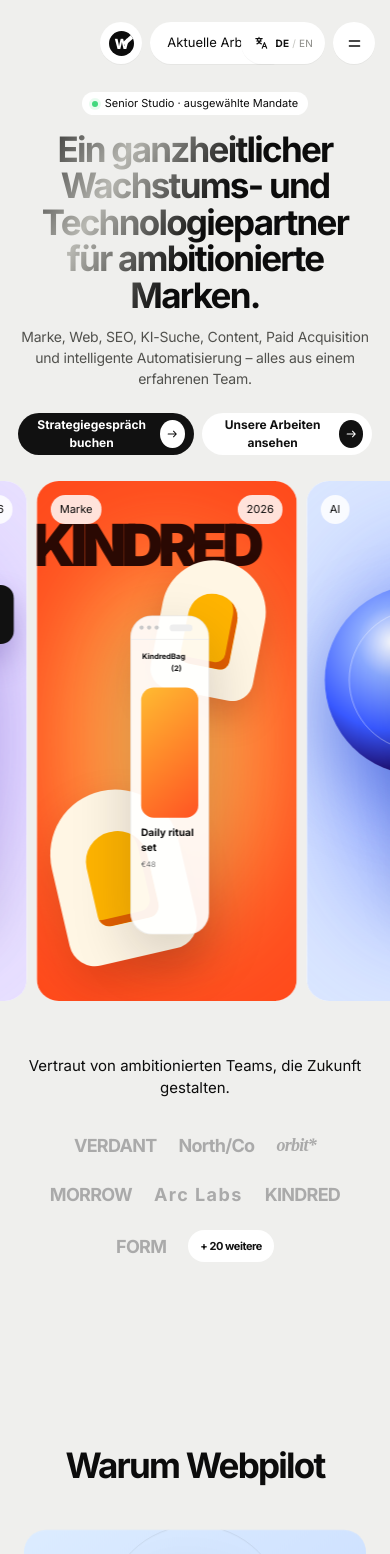
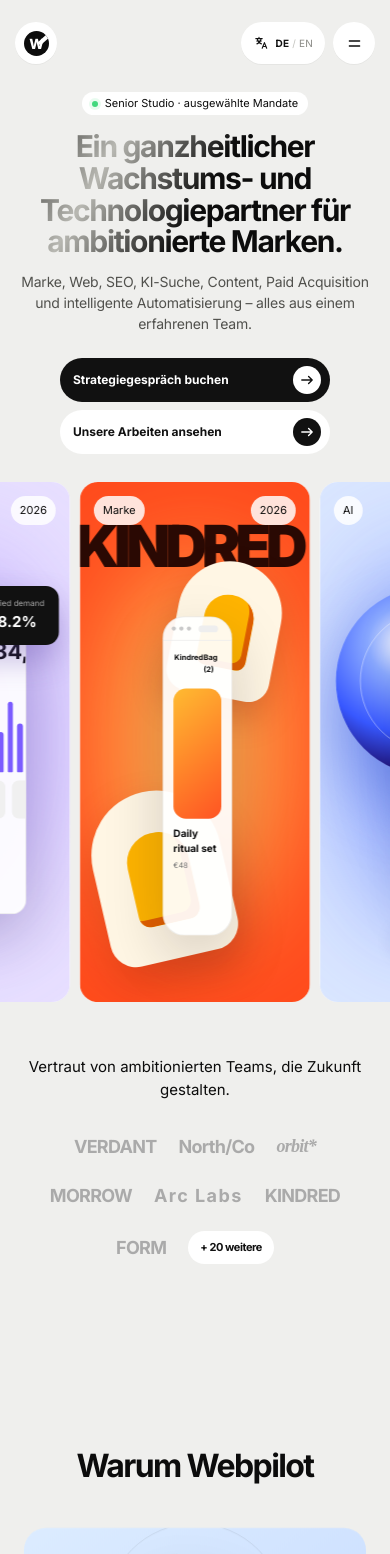
Before and after one commit to digitalmoneyseo-droid/webpilot, a Next.js app: page / in a window 390 px wide. Shown: the top 1554 px of the page. Built offline with nearby package versions, Linux system fonts and the light colour scheme.

Commit message:
Polish mobile hero and portfolio layout

```diff
--- a/src/app/globals.css
+++ b/src/app/globals.css
@@ -22,7 +22,7 @@
 button { color: inherit; }
 ::selection { background: #191919; color: #fff; }
 
-.site-header { position: absolute; z-index: 50; top: 22px; left: 0; right: 0; width: max-content; margin: auto; display: flex; align-items: center; gap: 8px; }
+.site-header { position: fixed; z-index: 50; top: 22px; left: 22px; width: max-content; display: flex; align-items: center; gap: 8px; }
 .header-mark, .header-pill, .header-language, .header-menu { height: 42px; background: #fff; border: 0; border-radius: 999px; display: inline-flex; align-items: center; justify-content: center; box-shadow: 0 1px 0 rgba(0,0,0,.04); }
 .header-mark { width: 42px; }
 .header-pill { padding: 0 17px; font-size: 13px; white-space: nowrap; }
@@ -69,9 +69,9 @@
 .text-link svg { width: 17px; }
 
 .work-ribbon { overflow: hidden; padding: 0 16px 46px; }
-.work-ribbon-track { --ribbon-gap:14px; --ribbon-half-gap:7px; display:flex; gap:var(--ribbon-gap); width:max-content; will-change:transform; animation:work-ribbon-scroll 30s linear infinite; }
+.work-ribbon-track { --ribbon-gap:14px; --ribbon-half-gap:7px; display:flex; gap:var(--ribbon-gap); width:max-content; will-change:transform; animation:work-ribbon-scroll 38s linear infinite; }
 .work-ribbon-group { display:flex; gap:var(--ribbon-gap); flex:none; }
-.work-ribbon .project-card { width: 320px; height: 230px; flex: none; border-radius: 20px; }
+.work-ribbon .project-card { width: 410px; height: 280px; flex: none; border-radius: 20px; }
 .work-ribbon .project-visual { min-height: 0; }
 @keyframes work-ribbon-scroll { to { transform:translate3d(calc(-50% - var(--ribbon-half-gap)),0,0); } }
 .project-card { position: relative; display: flex; flex-direction: column; background: #fff; border-radius: var(--radius); overflow: hidden; min-height: 520px; isolation: isolate; transition: transform .45s cubic-bezier(.22,1,.36,1); }
@@ -199,27 +199,31 @@
 }
 
 @media (max-width: 900px) {
+  .site-header { left:15px; }
   .header-menu, .menu-close { right: 15px; }
   .work-ribbon-track { transform:none; }
-  .work-ribbon .project-card { width: 300px; height: 215px; }
+  .work-ribbon .project-card { width: 310px; height: 260px; }
   .faq-layout { grid-template-columns:1fr; gap:40px; }
 }
 
 @media (max-width: 600px) {
-  .hero h1 { font-size: 35px; line-height: 1.04; }
-  .section-heading h2 { font-size: 35px; }
-  .search-copy h2 { font-size: 38px; }
-  .menu-links a { font-size: 38px; }
-  .editorial-hero h1, .case-hero h1 { font-size: 48px; }
-  .split-cta h2 { font-size: 38px; }
-  .service-statement h2, .about-manifesto h2 { font-size: 34px; }
+  .hero { min-height:0; padding:92px 18px 28px; }
+  .hero h1 { font-size:30px; line-height:1.06; letter-spacing:-.045em; }
+  .hero-actions { width:min(270px,100%); flex-direction:column; align-items:stretch; }
+  .hero-actions .pill-button { width:100%; min-height:44px; justify-content:space-between; white-space:nowrap; }
+  .section-heading h2 { font-size:32px; }
+  .search-copy h2 { font-size:34px; }
+  .menu-links a { font-size:36px; }
+  .editorial-hero h1, .case-hero h1 { font-size:42px; }
+  .split-cta h2 { font-size:34px; }
+  .service-statement h2, .about-manifesto h2 { font-size:30px; }
   .insight-card h2 { font-size: 25px; }
-  .article-page header h1, .contact-intro h1 { font-size: 46px; }
-  .article-body h2 { font-size: 28px; }
-  .location-band h2 { font-size: 46px; }
+  .article-page header h1, .contact-intro h1 { font-size:40px; }
+  .article-body h2 { font-size:27px; }
+  .location-band h2 { font-size:40px; }
   .work-ribbon { padding-inline:12px; }
   .work-ribbon-track { --ribbon-gap:10px; --ribbon-half-gap:5px; }
-  .work-ribbon .project-card { width: 260px; height: 190px; }
+  .work-ribbon .project-card { width:230px; height:264px; border-radius:18px; }
   .service-card, .service-card:last-child { min-height: 440px; }
   .service-symbol { height: 180px; }
   .faq-question { font-size:16px; }
--- a/src/components/site-header.tsx
+++ b/src/components/site-header.tsx
@@ -25,7 +25,6 @@
     <>
       <header className="site-header">
         <Link href="/" className="header-mark" aria-label="Webpilot home"><BrandMark /></Link>
-        <Link href="/work" className="header-pill">Recent work</Link>
         <button className="header-language" type="button" onClick={toggleLanguage} aria-label={language === "de" ? "Switch to English" : "Auf Deutsch wechseln"} data-no-translate>
           <TranslateIcon /><span className={language === "de" ? "is-active" : ""}>DE</span><i>/</i><span className={language === "en" ? "is-active" : ""}>EN</span>
         </button>
```
